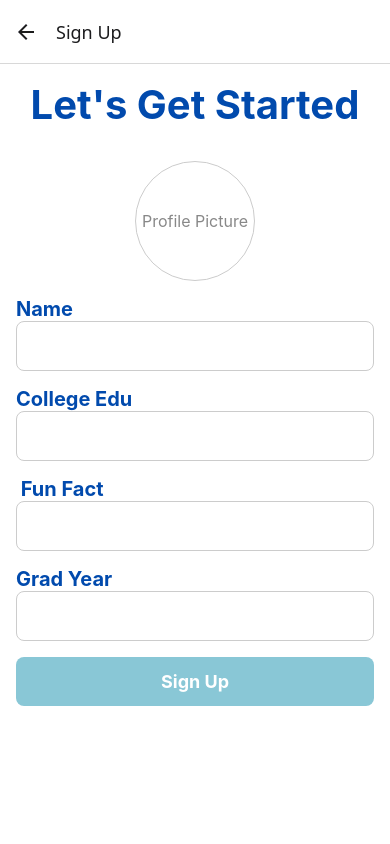
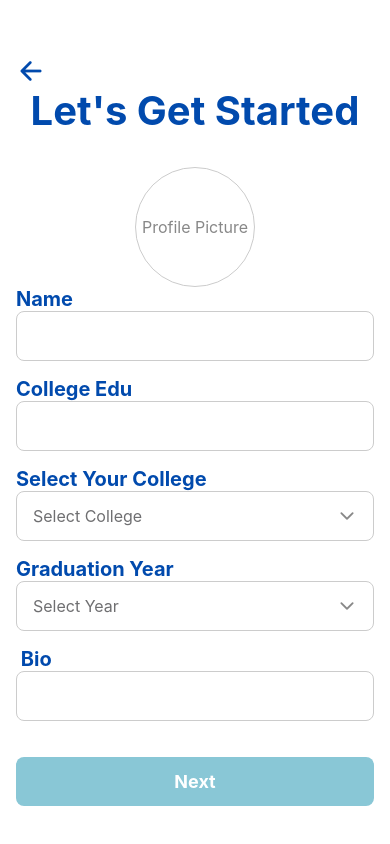
Before and after one commit to Kaylaheady/Study-Circle, a React Native app: screen /SignUp in a window 390 px wide. Built offline with nearby package versions, Linux system fonts and the light colour scheme.

Commit message:
finish first signuo started second

```diff
--- a/App.tsx
+++ b/App.tsx
@@ -4,8 +4,15 @@ import { createStackNavigator } from "@react-navigation/stack";
 import OpeningScreen from "./screens/OpeningScreen";
 import SignInScreen from "./screens/SignInScreen";
 import SignUpScreen from "./screens/SignUpScreen";
+import SignUpaddClasses from "./screens/SignUpaddClasses";
 
 const Stack = createStackNavigator();
+type RootStackParamList = {
+  Opening: undefined;
+  SignIn: undefined;
+  SignUp: undefined;
+  SignUpaddClasses: undefined;
+};
 
 export default function App() {
   return (
@@ -19,12 +26,17 @@ export default function App() {
         <Stack.Screen
           name="SignIn"
           component={SignInScreen}
-          options={{ title: "Sign In" }}
+          options={{ headerShown: false }}
         />
         <Stack.Screen
           name="SignUp"
           component={SignUpScreen}
-          options={{ title: "Sign Up" }}
+          options={{ headerShown: false }}
+        />
+        <Stack.Screen
+          name="SignUpaddClasses"
+          component={SignUpaddClasses}
+          options={{ headerShown: false }}
         />
       </Stack.Navigator>
     </NavigationContainer>
--- a/package.json
+++ b/package.json
@@ -1,6 +1,7 @@
 {
   "dependencies": {
     "@expo-google-fonts/inter": "^0.2.3",
+    "@react-native-picker/picker": "^2.11.0",
     "@react-navigation/native": "^7.0.15",
     "@react-navigation/stack": "^7.1.2",
     "@supabase/supabase-js": "^2.49.1",
--- a/screens/SignUpScreen.tsx
+++ b/screens/SignUpScreen.tsx
@@ -6,8 +6,26 @@ import {
   TouchableOpacity,
   Image,
   StyleSheet,
+  FlatList,
+  Modal,
+  Platform,
+  ScrollView,
+  Alert,
 } from "react-native";
 import * as ImagePicker from "expo-image-picker";
+import { Ionicons } from "@expo/vector-icons";
+import { useNavigation } from "@react-navigation/native";
+import { StackNavigationProp } from "@react-navigation/stack";
+import { Picker } from "@react-native-picker/picker";
+
+type RootStackParamList = {
+  Opening: undefined;
+  SignIn: undefined;
+  SignUp: undefined;
+  SignUpaddClasses: undefined;
+};
+
+type NavigationProps = StackNavigationProp<RootStackParamList, "SignUp">;
 
 const SignUpScreen: React.FC = () => {
   const [profilePic, setProfilePic] = useState<string | null>(null);
@@ -15,6 +33,11 @@ const SignUpScreen: React.FC = () => {
   const [email, setEmail] = useState("");
   const [funFact, setFunFact] = useState("");
   const [graduationYear, setGraduationYear] = useState("");
+  const [college, setCollege] = useState("");
+  const navigation = useNavigation<NavigationProps>();
+  const [modalVisible, setModalVisible] = useState(false);
+  const [gradYear, setGradYear] = useState<string | null>(null);
+  const [gradYearModalVisible, setGradYearModalVisible] = useState(false);
 
   // Function to pick an image for the profile
   const pickImage = async () => {
@@ -40,11 +63,28 @@ const SignUpScreen: React.FC = () => {
   };
 
   const handleSubmit = () => {
-    console.log({ name, email, funFact, graduationYear, profilePic });
+    if (!name || !email || !college || !funFact || !gradYear || !profilePic) {
+      Alert.alert(
+        "Missing Information",
+        "Please fill out all fields before signing up.",
+      );
+      return;
+    }
+
+    console.log({ name, email, college, funFact, gradYear, profilePic });
   };
+  const colleges = ["Florida State University"];
+  const gradYears = Array.from({ length: 10 }, (_, i) => (2025 + i).toString());
 
   return (
     <View style={styles.container}>
+      {/* Custom Header */}
+      <View style={styles.header}>
+        <TouchableOpacity onPress={() => navigation.navigate("Opening")}>
+          <Ionicons name="arrow-back" size={30} color="#014AAD" />
+        </TouchableOpacity>
+      </View>
+
       {/* Title */}
       <Text style={styles.title}>Let's Get Started</Text>
 
@@ -63,35 +103,132 @@ const SignUpScreen: React.FC = () => {
       <Text style={styles.text}>Name</Text>
       <TextInput style={styles.input} value={name} onChangeText={setName} />
 
-      {/* College Email */}
       <Text style={styles.text}>College Edu</Text>
       <TextInput
         style={styles.input}
         value={email}
-        onChangeText={setEmail}
+        onChangeText={(text) => setEmail(text)}
         keyboardType="email-address"
+        autoCapitalize="none"
+        onBlur={() => {
+          if (!email.endsWith(".edu")) {
+            alert("Please enter a valid .edu email address");
+          }
+        }}
       />
 
+      {/* College Selection */}
+      <Text style={styles.text}>Select Your College</Text>
+      <TouchableOpacity
+        style={styles.collegeBox}
+        onPress={() => setModalVisible(true)}
+      >
+        <Text style={{ color: "#6F6F71", fontSize: 16 }}>
+          {college || "Select College"}
+        </Text>
+        <Ionicons name="chevron-down" size={20} color="#888" />
+      </TouchableOpacity>
+
+      <Modal
+        animationType="slide"
+        transparent={true}
+        visible={modalVisible}
+        onRequestClose={() => setModalVisible(false)}
+      >
+        <View style={styles.modalContainer}>
+          <View style={styles.modalContent}>
+            {/* Picker Component */}
+            <Picker
+              selectedValue={college}
+              onValueChange={(itemValue) => {
+                setCollege(itemValue);
+                setModalVisible(false);
+              }}
+            >
+              <Picker.Item label="Select College" value="" />
+              {colleges.map((col) => (
+                <Picker.Item key={col} label={col} value={col} />
+              ))}
+            </Picker>
+            {/* Close Button */}
+            <TouchableOpacity
+              style={{ marginTop: 10, padding: 12, alignItems: "center" }}
+              onPress={() => setModalVisible(false)}
+            >
+              <Text
+                style={{ color: "#014AAD", fontSize: 18, fontWeight: "bold" }}
+              >
+                Done
+              </Text>
+            </TouchableOpacity>
+          </View>
+        </View>
+      </Modal>
+
+      <Text style={styles.text}>Graduation Year</Text>
+      <TouchableOpacity
+        style={styles.collegeBox}
+        onPress={() => setGradYearModalVisible(true)}
+      >
+        <Text style={{ color: "#6F6F71", fontSize: 16 }}>
+          {gradYear || "Select Year"}
+        </Text>
+        <Ionicons name="chevron-down" size={20} color="#888" />
+      </TouchableOpacity>
+
+      {/* Graduation Year Modal */}
+      <Modal
+        animationType="slide"
+        transparent={true}
+        visible={gradYearModalVisible}
+        onRequestClose={() => setGradYearModalVisible(false)}
+      >
+        <View style={styles.modalContainer}>
+          <View style={styles.modalContent}>
+            <ScrollView>
+              {gradYears.map((year) => (
+                <TouchableOpacity
+                  key={year}
+                  onPress={() => {
+                    setGradYear(year);
+                    setGradYearModalVisible(false);
+                  }}
+                  style={styles.option}
+                >
+                  <Text style={styles.optionText}>{year}</Text>
+                </TouchableOpacity>
+              ))}
+            </ScrollView>
+            <TouchableOpacity
+              style={{ marginTop: 10, padding: 12, alignItems: "center" }}
+              onPress={() => setGradYearModalVisible(false)}
+            >
+              <Text
+                style={{ color: "#014AAD", fontSize: 18, fontWeight: "bold" }}
+              >
+                Done
+              </Text>
+            </TouchableOpacity>
+          </View>
+        </View>
+      </Modal>
+
       {/* Fun Fact */}
-      <Text style={styles.text}> Fun Fact</Text>
+      <Text style={styles.text}> Bio</Text>
       <TextInput
         style={styles.input}
         value={funFact}
         onChangeText={setFunFact}
       />
 
-      {/* Graduation Year */}
-      <Text style={styles.text}>Grad Year</Text>
-      <TextInput
-        style={styles.input}
-        value={graduationYear}
-        onChangeText={setGraduationYear}
-        keyboardType="numeric"
-      />
-
       {/* Submit Button */}
-      <TouchableOpacity style={styles.submitButton} onPress={handleSubmit}>
-        <Text style={styles.submitButtonText}>Sign Up</Text>
+      <TouchableOpacity
+        style={styles.nextButton}
+        onPress={() => {
+          navigation.navigate("SignUpaddClasses"); // Navigate to next screen
+        }}
+      >
+        <Text style={styles.nextButtonText}>Next</Text>
       </TouchableOpacity>
     </View>
   );
@@ -120,6 +257,13 @@ const styles = StyleSheet.create({
     paddingLeft: 16,
     fontSize: 16,
   },
+  header: {
+    width: "100%",
+    marginTop: 40,
+    height: 30,
+    justifyContent: "center",
+  },
+
   profilePictureContainer: {
     justifyContent: "center",
     alignItems: "center",
@@ -132,7 +276,6 @@ const styles = StyleSheet.create({
     borderRadius: 60,
     justifyContent: "center",
     alignItems: "center",
-    marginBottom: 16,
   },
   profileImage: {
     width: 100,
@@ -149,17 +292,52 @@ const styles = StyleSheet.create({
     fontWeight: "bold",
     color: "#014AAD",
   },
-  submitButton: {
+  nextButton: {
     backgroundColor: "#89c7d6",
     paddingVertical: 14,
     borderRadius: 8,
+    marginTop: 20,
     alignItems: "center",
   },
-  submitButtonText: {
+  nextButtonText: {
     color: "#fff",
     fontSize: 18,
     fontWeight: "bold",
   },
+  modalContainer: {
+    flex: 1,
+    justifyContent: "flex-end",
+    alignItems: "center",
+  },
+  modalContent: {
+    width: "100%",
+    backgroundColor: "white",
+    padding: 20,
+    borderTopLeftRadius: 20,
+    borderTopRightRadius: 20,
+  },
+  collegeBox: {
+    height: 50,
+    borderColor: "#ccc",
+    borderWidth: 1,
+    borderRadius: 8,
+    marginBottom: 16,
+    paddingLeft: 16,
+    paddingRight: 16,
+    flexDirection: "row",
+    alignItems: "center",
+    justifyContent: "space-between",
+  },
+  option: {
+    paddingVertical: 15,
+    alignItems: "center",
+    borderBottomWidth: 1,
+    borderBottomColor: "#ddd",
+  },
+  optionText: {
+    fontSize: 18,
+    color: "#014AAD",
+  },
 });
 
 export default SignUpScreen;
--- /dev/null
+++ b/screens/SignUpaddClasses.tsx
@@ -0,0 +1,160 @@
+import React, { useState } from "react";
+import {
+  View,
+  Text,
+  TouchableOpacity,
+  FlatList,
+  StyleSheet,
+} from "react-native";
+import { Ionicons } from "@expo/vector-icons";
+import { useNavigation } from "@react-navigation/native";
+import { StackNavigationProp } from "@react-navigation/stack";
+
+// Define RootStackParamList type
+type RootStackParamList = {
+  SignUpaddClasses: undefined;
+  NextSignUpScreen: undefined; // Add other screens here
+};
+
+// Define navigation type
+type SignUpClassesScreenNavigationProp = StackNavigationProp<
+  RootStackParamList,
+  "SignUpaddClasses"
+>;
+
+const classOptions = [
+  "COP 4090L Software Engineering Capstone",
+  "COP 4090 Software Engineering ",
+  "Physics 201",
+  "Mac 2311 Calculus I",
+  "Mac 2312 Calculus II",
+  "BSC 2010 Biology I",
+  "COP 3330 Data Structures",
+  "Bsc 2011 Biology II",
+  "ENC 1101 English I",
+  "ENC 2135 English II",
+  "CHM 1045 Chemistry I",
+  "ASL 2160C Advanced American Sign Language",
+  "Marketing 101",
+];
+
+const SignUpaddClasses: React.FC = () => {
+  const navigation = useNavigation<SignUpClassesScreenNavigationProp>();
+  const [selectedClasses, setSelectedClasses] = useState<string[]>([]);
+
+  const toggleClassSelection = (className: string) => {
+    setSelectedClasses((prevSelected) =>
+      prevSelected.includes(className)
+        ? prevSelected.filter((c) => c !== className)
+        : [...prevSelected, className],
+    );
+  };
+
+  return (
+    <View style={styles.container}>
+      {/* Custom Header */}
+      <View style={styles.header}>
+        <TouchableOpacity onPress={() => navigation.goBack()}>
+          <Ionicons name="arrow-back" size={30} color="#014AAD" />
+        </TouchableOpacity>
+      </View>
+
+      {/* Title */}
+      <Text style={styles.title}>What classes are you in?</Text>
+
+      {/* Class List */}
+      <FlatList
+        data={classOptions}
+        keyExtractor={(item) => item}
+        renderItem={({ item }) => (
+          <TouchableOpacity
+            style={[
+              styles.classItem,
+              selectedClasses.includes(item) && styles.selectedClass,
+            ]}
+            onPress={() => toggleClassSelection(item)}
+          >
+            <Text
+              style={[
+                styles.classText,
+                selectedClasses.includes(item) && styles.selectedClassText,
+              ]}
+            >
+              {item}
+            </Text>
+          </TouchableOpacity>
+        )}
+      />
+
+      {/* Next Button */}
+      <TouchableOpacity
+        style={styles.nextButton}
+        onPress={() => {
+          if (selectedClasses.length === 0) {
+            alert("Please select at least one class before proceeding.");
+            return;
+          }
+          navigation.navigate("NextSignUpScreen"); // Replace with actual next screen
+        }}
+      >
+        <Text style={styles.nextButtonText}> Sign Up</Text>
+      </TouchableOpacity>
+    </View>
+  );
+};
+
+const styles = StyleSheet.create({
+  container: {
+    flex: 1,
+    padding: 16,
+    backgroundColor: "#fff",
+  },
+  header: {
+    width: "100%",
+    marginTop: 40,
+    marginBottom: 15,
+    height: 30,
+    justifyContent: "center",
+  },
+  title: {
+    fontSize: 30,
+    fontWeight: "bold",
+    textAlign: "center",
+    color: "#014AAD",
+    marginBottom: 15,
+  },
+  classItem: {
+    padding: 15,
+    borderWidth: 1,
+    borderColor: "#ccc",
+    borderRadius: 8,
+    marginBottom: 10,
+    backgroundColor: "#f8f8f8",
+  },
+  classText: {
+    fontSize: 18,
+    color: "#333",
+  },
+  selectedClass: {
+    backgroundColor: "#014AAD",
+  },
+  selectedClassText: {
+    color: "#fff",
+    fontWeight: "bold",
+  },
+  nextButton: {
+    marginTop: 20,
+    backgroundColor: "#014AAD",
+    padding: 15,
+    borderRadius: 8,
+    alignItems: "center",
+    marginBottom: 20,
+  },
+  nextButtonText: {
+    color: "#fff",
+    fontSize: 18,
+    fontWeight: "bold",
+  },
+});
+
+export default SignUpaddClasses;
--- a/supabase.js
+++ b/supabase.js
@@ -1,6 +1,5 @@
 import { createClient } from "@supabase/supabase-js";
 
-// Replace these with your actual Supabase URL and Anon Key
 const SUPABASE_URL = "https://ssolcjnuddlznarnojud.supabase.co";
 const SUPABASE_ANON_KEY =
   "eyJhbGciOiJIUzI1NiIsInR5cCI6IkpXVCJ9.eyJpc3MiOiJzdXBhYmFzZSIsInJlZiI6InNzb2xjam51ZGRsem5hcm5vanVkIiwicm9sZSI6ImFub24iLCJpYXQiOjE3NDEwNTk1MjcsImV4cCI6MjA1NjYzNTUyN30.kz2vUx7DAvbEzzOvff48o51z-wp4i23Sb9Jypt9Lnro";
```
Also changed, not shown: 1 other file (tests, documents, lock files or other folders).
